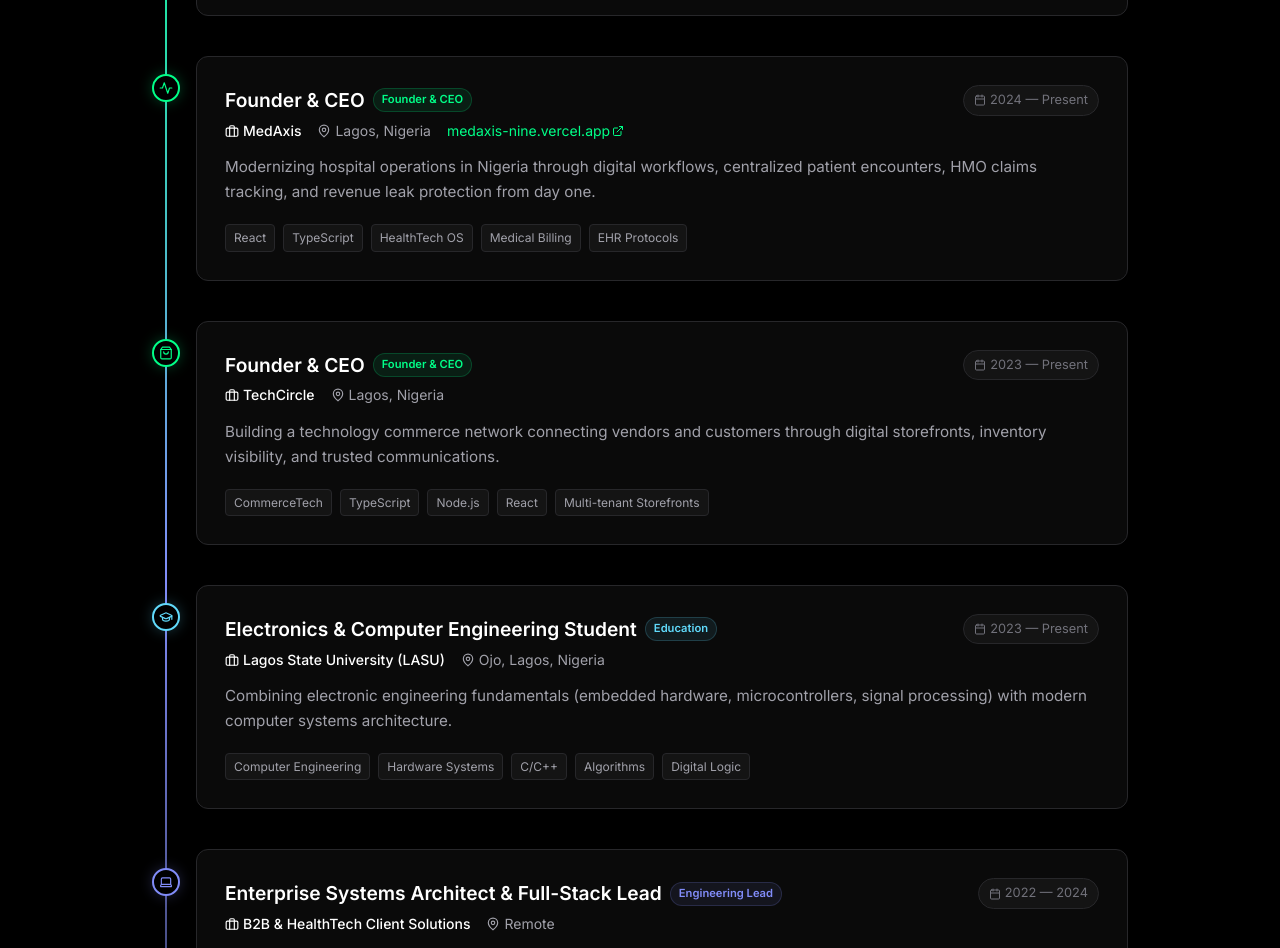
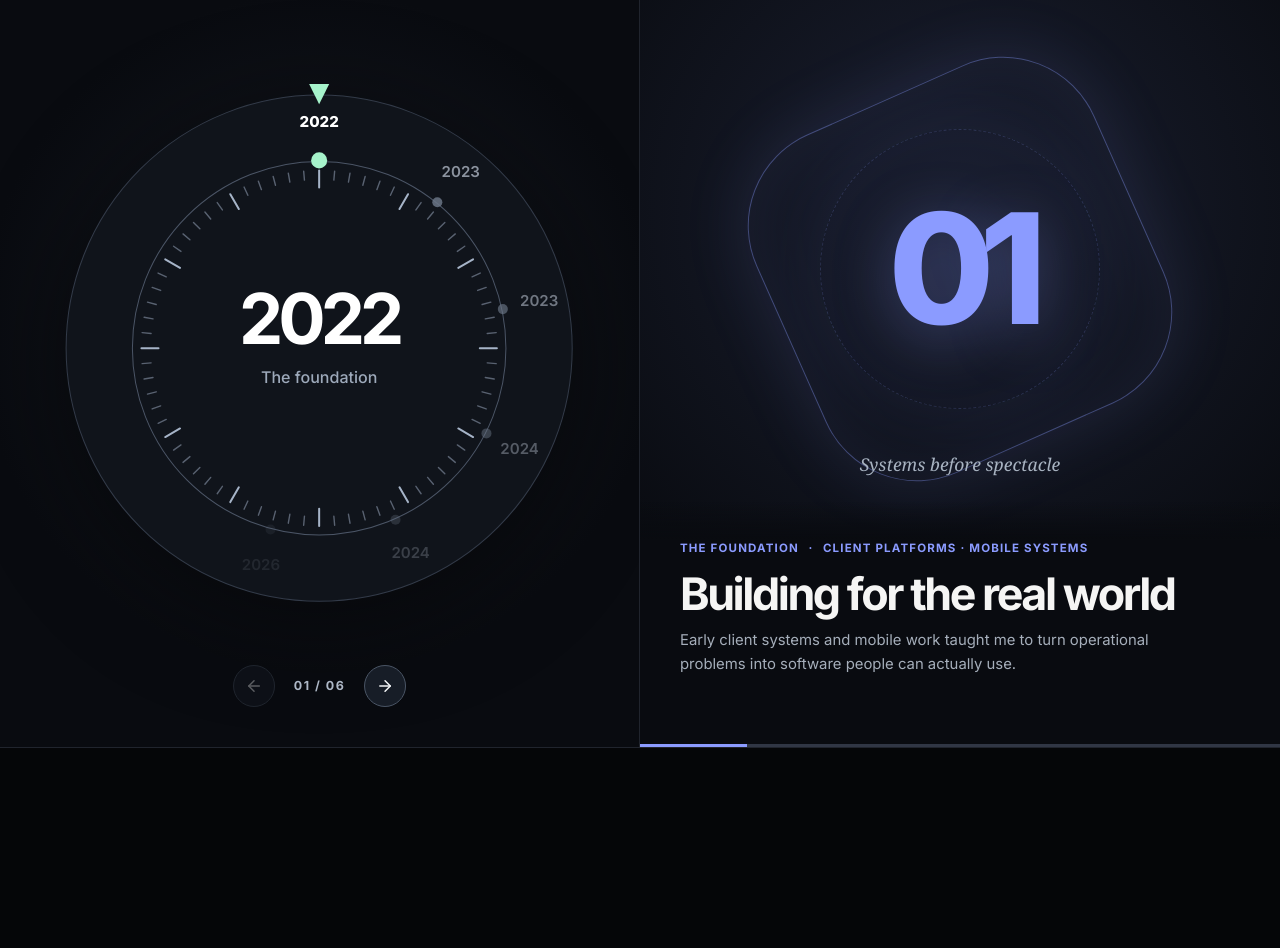
Before and after one commit to abdul-raham/portfolio, a React (Vite) app: page / in a window 1280 px wide. Shown: the part 3980-4928 px from the top of the page. Built offline with nearby package versions, Linux system fonts and the light colour scheme.

Commit message:
feat: replace career timeline with interactive chapter dial

```diff
--- a/src/App.tsx
+++ b/src/App.tsx
@@ -99,23 +99,7 @@
           <GithubContributions />
         </motion.section>
 
-        <motion.section
-          id="experience"
-          className="container"
-          style={{ paddingBottom: '6rem' }}
-          initial={{ opacity: 0, y: 30 }}
-          whileInView={{ opacity: 1, y: 0 }}
-          viewport={{ once: true, margin: '-50px' }}
-          transition={{ duration: 0.7, ease: [0.16, 1, 0.3, 1] }}
-        >
-          <div style={{ marginBottom: '2.5rem' }}>
-            <h2 className="section-title" style={{ marginBottom: '0.25rem' }}>Experience & Career Timeline</h2>
-            <p style={{ color: 'var(--text-secondary)', fontSize: '0.95rem' }}>
-              Scroll-assembling milestones representing client work, SaaS development, and private IP.
-            </p>
-          </div>
-          <ExperienceTimeline />
-        </motion.section>
+        <ExperienceTimeline />
       </main>
 
       <Footer />
--- a/src/components/ExperienceTimeline.tsx
+++ b/src/components/ExperienceTimeline.tsx
@@ -1,214 +1,68 @@
-import React from 'react'
-import { motion } from 'framer-motion'
-import { Briefcase, Calendar, MapPin, ExternalLink, GraduationCap, Building2, Activity, ShoppingBag, Laptop, Smartphone } from 'lucide-react'
-import { ReflectiveCard } from './ReflectiveCard'
+import { useCallback, useEffect, useRef, useState } from 'react'
+import { ArrowLeft, ArrowRight, ArrowUpRight } from 'lucide-react'
+import './experienceTimeline.css'
 
-const EXPERIENCES = [
-  {
-    id: 'doctech-global',
-    role: 'Co-Founder & Lead Engineer',
-    company: 'DocTech Global',
-    location: 'Lagos, Nigeria (Remote / Hybrid)',
-    date: '2024 — Present',
-    description: 'Leading technical execution and system architecture. Transforming complex operational challenges into high-performance software systems with a focus on exceptional UX.',
-    technologies: ['System Architecture', 'React', 'TypeScript', 'Node.js', 'PostgreSQL', 'B2B Platforms'],
-    badge: 'Co-Founder & Lead Engineer',
-    icon: Building2,
-    iconColor: '#00ff88'
-  },
-  {
-    id: 'medaxis-founder',
-    role: 'Founder & CEO',
-    company: 'MedAxis',
-    location: 'Lagos, Nigeria',
-    date: '2024 — Present',
-    link: 'https://medaxis-nine.vercel.app',
-    description: 'Modernizing hospital operations in Nigeria through digital workflows, centralized patient encounters, HMO claims tracking, and revenue leak protection from day one.',
-    technologies: ['React', 'TypeScript', 'HealthTech OS', 'Medical Billing', 'EHR Protocols'],
-    badge: 'Founder & CEO',
-    icon: Activity,
-    iconColor: '#00ff88'
-  },
-  {
-    id: 'techcircle-founder',
-    role: 'Founder & CEO',
-    company: 'TechCircle',
-    location: 'Lagos, Nigeria',
-    date: '2023 — Present',
-    description: 'Building a technology commerce network connecting vendors and customers through digital storefronts, inventory visibility, and trusted communications.',
-    technologies: ['CommerceTech', 'TypeScript', 'Node.js', 'React', 'Multi-tenant Storefronts'],
-    badge: 'Founder & CEO',
-    icon: ShoppingBag,
-    iconColor: '#00ff88'
-  },
-  {
-    id: 'lasu-degree',
-    role: 'Electronics & Computer Engineering Student',
-    company: 'Lagos State University (LASU)',
-    location: 'Ojo, Lagos, Nigeria',
-    date: '2023 — Present',
-    description: 'Combining electronic engineering fundamentals (embedded hardware, microcontrollers, signal processing) with modern computer systems architecture.',
-    technologies: ['Computer Engineering', 'Hardware Systems', 'C/C++', 'Algorithms', 'Digital Logic'],
-    badge: 'Education',
-    isEducation: true,
-    icon: GraduationCap,
-    iconColor: '#61dafb'
-  },
-  {
-    id: 'b2b-architect',
-    role: 'Enterprise Systems Architect & Full-Stack Lead',
-    company: 'B2B & HealthTech Client Solutions',
-    location: 'Remote',
-    date: '2022 — 2024',
-    description: 'Designed and deployed custom enterprise portals, AI document extraction pipelines, and spatial routing engines for client platforms across West Africa.',
-    technologies: ['React', 'Next.js', 'Python', 'FastAPI', 'Docker', 'WebSockets'],
-    badge: 'Engineering Lead',
-    icon: Laptop,
-    iconColor: '#818cf8'
-  },
-  {
-    id: 'mobile-spatial-lead',
-    role: 'Systems & Mobile Application Developer',
-    company: 'Rahlah Logistics & OptiConnect',
-    location: 'Remote',
-    date: '2022 — 2023',
-    description: 'Built cross-platform logistics trackers and real-time webhook payload transformation proxies published on Google Play Store.',
-    technologies: ['React Native', 'TypeScript', 'C++', 'Expo', 'SQLite', 'Google Play API'],
-    badge: 'Mobile Systems',
-    icon: Smartphone,
-    iconColor: '#f472b6'
-  }
+const chapters = [
+  { year: '2022', label: 'The foundation', title: 'Building for the real world', description: 'Early client systems and mobile work taught me to turn operational problems into software people can actually use.', detail: 'Client platforms · Mobile systems', accent: '#8b9bff', mark: '01', preview: 'Systems before spectacle' },
+  { year: '2023', label: 'A new direction', title: 'TechCircle takes shape', description: 'I started building a technology commerce network around storefronts, inventory, and stronger connections between vendors and customers.', detail: 'Commerce · Founder', accent: '#ffad78', mark: 'TC', preview: 'Commerce, connected' },
+  { year: '2023', label: 'Engineering in depth', title: 'Electronics meets software', description: 'At Lagos State University, I began pairing electronics and computer engineering with the software systems I was already shipping.', detail: 'LASU · Electronics & Computer Engineering', accent: '#74c8ed', mark: 'E/C', preview: 'Hardware thinking. Software craft.' },
+  { year: '2024', label: 'Company building', title: 'DocTech Global', description: 'As co-founder and lead engineer, I began shaping product architecture and technical delivery for complex business workflows.', detail: 'Co-founder · Lead engineer', accent: '#66e5ab', mark: 'DT', preview: 'Ideas into infrastructure', href: 'https://doctechglobal.com.ng/' },
+  { year: '2024', label: 'Healthcare systems', title: 'MedAxis', description: 'I founded MedAxis to bring patient encounters, billing, HMO claims, and hospital operations into one coherent workflow.', detail: 'Founder · HealthTech', accent: '#8dcbff', mark: 'M+', preview: 'Care runs better together', href: 'https://medaxis-nine.vercel.app' },
+  { year: '2026', label: 'Still in motion', title: 'The next systems', description: 'Today my work spans healthcare, commerce, AI, and enterprise tools. The through-line is making ambitious systems feel clear and useful.', detail: 'Product engineering · Lagos', accent: '#d2b6ff', mark: '∞', preview: 'Keep building what matters' },
 ]
 
+const clamp = (n: number, min: number, max: number) => Math.min(max, Math.max(min, n))
+const polar = (radius: number, degrees: number) => ({ x: 280 + Math.cos(degrees * Math.PI / 180) * radius, y: 280 + Math.sin(degrees * Math.PI / 180) * radius })
+
 export function ExperienceTimeline() {
+  const sectionRef = useRef<HTMLDivElement>(null)
+  const [active, setActive] = useState(0)
+  const last = chapters.length - 1
+  const syncScroll = useCallback(() => {
+    const section = sectionRef.current
+    if (!section) return
+    const travel = Math.max(section.offsetHeight - window.innerHeight, 1)
+    setActive(Math.round(clamp(-section.getBoundingClientRect().top / travel, 0, 1) * last))
+  }, [last])
+  useEffect(() => {
+    let frame = 0
+    const onScroll = () => { cancelAnimationFrame(frame); frame = requestAnimationFrame(syncScroll) }
+    syncScroll()
+    window.addEventListener('scroll', onScroll, { passive: true })
+    window.addEventListener('resize', onScroll)
+    return () => { cancelAnimationFrame(frame); window.removeEventListener('scroll', onScroll); window.removeEventListener('resize', onScroll) }
+  }, [syncScroll])
+  const goTo = (index: number) => {
+    const section = sectionRef.current
+    if (!section) return
+    const target = clamp(index, 0, last)
+    const top = window.scrollY + section.getBoundingClientRect().top
+    const travel = section.offsetHeight - window.innerHeight
+    window.scrollTo({ top: top + target / last * travel, behavior: window.matchMedia('(prefers-reduced-motion: reduce)').matches ? 'instant' : 'smooth' })
+    setActive(target)
+  }
+  const current = chapters[active]
   return (
-    <div style={{ position: 'relative', paddingLeft: '2.75rem' }}>
-      {/* Scroll-Assembling Connector Line */}
-      <motion.div
-        initial={{ height: 0 }}
-        whileInView={{ height: '100%' }}
-        viewport={{ once: true }}
-        transition={{ duration: 1.4, ease: [0.16, 1, 0.3, 1] }}
-        style={{
-          position: 'absolute',
-          top: '14px',
-          bottom: 0,
-          left: '13px',
-          width: '2px',
-          background: 'linear-gradient(to bottom, #00ff88, #818cf8, rgba(255,255,255,0.05))',
-          transformOrigin: 'top'
-        }}
-      />
-
-      {EXPERIENCES.map((exp, idx) => {
-        const IconComponent = exp.icon
-        return (
-          <motion.div
-            key={exp.id}
-            initial={{ opacity: 0, x: -30 }}
-            whileInView={{ opacity: 1, x: 0 }}
-            viewport={{ once: true, margin: '-40px' }}
-            transition={{ duration: 0.6, delay: idx * 0.12 }}
-            style={{ position: 'relative', marginBottom: '2.5rem' }}
-          >
-            {/* Assembling Node Circle with Custom Computer & Domain Icon */}
-            <motion.div
-              initial={{ scale: 0 }}
-              whileInView={{ scale: 1 }}
-              viewport={{ once: true }}
-              transition={{ duration: 0.4, delay: idx * 0.12 + 0.2 }}
-              style={{
-                position: 'absolute',
-                left: '-2.75rem',
-                top: '1.15rem',
-                transform: 'translateX(-50%)',
-                width: '28px',
-                height: '28px',
-                borderRadius: '50%',
-                background: 'var(--bg-primary)',
-                border: `2px solid ${exp.iconColor}`,
-                display: 'flex',
-                alignItems: 'center',
-                justifyContent: 'center',
-                boxShadow: `0 0 14px ${exp.iconColor}40`,
-                zIndex: 3
-              }}
-            >
-              <IconComponent size={14} style={{ color: exp.iconColor }} />
-            </motion.div>
-
-            <ReflectiveCard style={{ padding: '1.75rem' }}>
-              <div style={{ display: 'flex', justifyContent: 'space-between', alignItems: 'flex-start', flexWrap: 'wrap', gap: '1rem', marginBottom: '0.75rem' }}>
-                <div>
-                  <div style={{ display: 'flex', alignItems: 'center', gap: '0.5rem', flexWrap: 'wrap' }}>
-                    <h3 style={{ fontSize: '1.2rem', fontWeight: 600, color: 'var(--text-primary)' }}>
-                      {exp.role}
-                    </h3>
-                    <span style={{
-                      fontSize: '0.7rem',
-                      fontWeight: 600,
-                      padding: '2px 8px',
-                      borderRadius: '100px',
-                      background: `${exp.iconColor}15`,
-                      color: exp.iconColor,
-                      border: `1px solid ${exp.iconColor}30`
-                    }}>
-                      {exp.badge}
-                    </span>
-                  </div>
-
-                  <div style={{ display: 'flex', alignItems: 'center', gap: '1rem', color: 'var(--text-secondary)', fontSize: '0.875rem', marginTop: '4px', flexWrap: 'wrap' }}>
-                    <span style={{ display: 'flex', alignItems: 'center', gap: '4px', color: 'var(--text-primary)', fontWeight: 500 }}>
-                      <Briefcase size={14} /> {exp.company}
-                    </span>
-                    <span style={{ display: 'flex', alignItems: 'center', gap: '4px' }}>
-                      <MapPin size={14} /> {exp.location}
-                    </span>
-                    {exp.link && (
-                      <a href={exp.link} target="_blank" rel="noopener noreferrer" style={{ color: '#00ff88', textDecoration: 'none', display: 'inline-flex', alignItems: 'center', gap: '2px' }}>
-                        medaxis-nine.vercel.app <ExternalLink size={12} />
-                      </a>
-                    )}
-                  </div>
-                </div>
-
-                <span style={{
-                  fontSize: '0.8rem',
-                  color: 'var(--text-tertiary)',
-                  padding: '4px 10px',
-                  borderRadius: '100px',
-                  background: 'rgba(255,255,255,0.04)',
-                  border: '1px solid var(--border-color)',
-                  display: 'flex',
-                  alignItems: 'center',
-                  gap: '4px'
-                }}>
-                  <Calendar size={12} /> {exp.date}
-                </span>
-              </div>
-
-              <p style={{ color: 'var(--text-secondary)', fontSize: '0.95rem', lineHeight: 1.65, marginBottom: '1.25rem' }}>
-                {exp.description}
-              </p>
-
-              <div style={{ display: 'flex', gap: '0.5rem', flexWrap: 'wrap' }}>
-                {exp.technologies.map(tech => (
-                  <span key={tech} style={{
-                    fontSize: '0.75rem',
-                    padding: '3px 8px',
-                    borderRadius: '4px',
-                    background: 'var(--bg-tertiary)',
-                    color: 'var(--text-secondary)',
-                    border: '1px solid var(--border-color)'
-                  }}>
-                    {tech}
-                  </span>
-                ))}
-              </div>
-            </ReflectiveCard>
-          </motion.div>
-        )
-      })}
-    </div>
+    <section id="experience" className="career-story" aria-label="Career journey">
+      <div className="career-intro container"><span className="career-kicker">A journey in systems</span><h2>Every chapter changed<br /><em>what I could build.</em></h2><p>Turn the dial or scroll through the moments behind the work.</p></div>
+      <div ref={sectionRef} className="career-scroll-space"><div className="career-stage">
+        <div className="career-dial-side">
+          <span className="career-side-label">The journey / 2022 — now</span>
+          <svg className="career-dial" viewBox="0 0 560 560" role="img" aria-label={`Career dial at ${current.year}: ${current.title}`}>
+            <circle className="career-dial-plate" cx="280" cy="280" r="252" /><circle className="career-dial-ring" cx="280" cy="280" r="186" />
+            {Array.from({ length: 72 }, (_, index) => { const angle = index * 5; const start = polar(177, angle); const end = polar(index % 6 === 0 ? 160 : 168, angle); return <line key={index} className={index % 6 === 0 ? 'career-tick major' : 'career-tick'} x1={start.x} y1={start.y} x2={end.x} y2={end.y} /> })}
+            {chapters.map((chapter, index) => { const angle = -90 + (index - active) * 39; const dot = polar(187, angle); const label = polar(224, angle); return <g key={index} className={`career-year ${index === active ? 'active' : ''}`} style={{ opacity: clamp(1 - Math.abs(index - active) * .18, .12, 1) }}><circle cx={dot.x} cy={dot.y} r={index === active ? 8 : 5} /><text x={label.x} y={label.y} textAnchor="middle" dominantBaseline="middle">{chapter.year}</text></g> })}
+            <path className="career-pointer" d="M270 17 L290 17 L280 37 Z" /><text className="career-center-year" x="280" y="276" textAnchor="middle">{current.year}</text><text className="career-center-label" x="280" y="315" textAnchor="middle">{current.label}</text>
+          </svg>
+          <div className="career-controls"><button type="button" onClick={() => goTo(active - 1)} disabled={active === 0} aria-label="Previous chapter"><ArrowLeft size={18} /></button><span>{String(active + 1).padStart(2, '0')} / {String(chapters.length).padStart(2, '0')}</span><button type="button" onClick={() => goTo(active + 1)} disabled={active === last} aria-label="Next chapter"><ArrowRight size={18} /></button></div>
+        </div>
+        <div className="career-preview-side" style={{ '--chapter-accent': current.accent } as React.CSSProperties}>
+          <div className="career-preview-top"><span>SELECTED CHAPTER</span><span>ABDULRAHMAN BAKARE / ARCHIVE</span></div>
+          <div className="career-art" key={active}><div className="career-art-orbit orbit-one" /><div className="career-art-orbit orbit-two" /><span className="career-art-mark">{current.mark}</span><span className="career-art-caption">{current.preview}</span></div>
+          <article className="career-chapter" key={`chapter-${active}`} aria-live="polite"><span className="career-chapter-meta">{current.label} <span>·</span> {current.detail}</span><h3>{current.title}</h3><p>{current.description}</p>{current.href && <a href={current.href} target="_blank" rel="noopener noreferrer">Explore the work <ArrowUpRight size={16} /></a>}</article>
+          <div className="career-progress" aria-hidden="true"><span style={{ width: `${(active + 1) / chapters.length * 100}%` }} /></div>
+        </div>
+      </div></div>
+    </section>
   )
 }
--- /dev/null
+++ b/src/components/experienceTimeline.css
@@ -0,0 +1,47 @@
+.career-story { position: relative; background: #050608; color: #f5f5f4; }
+.career-intro { padding-top: 7rem; padding-bottom: 5rem; }
+.career-kicker { display: block; margin-bottom: 1.25rem; color: #94a2b7; font-size: .75rem; font-weight: 700; letter-spacing: .18em; text-transform: uppercase; }
+.career-intro h2 { max-width: 900px; font-size: clamp(3rem, 7vw, 6.75rem); line-height: .98; letter-spacing: -.07em; font-weight: 700; }
+.career-intro h2 em { color: #a6b4cb; font-weight: 400; font-family: Georgia, serif; }
+.career-intro p { margin-top: 1.7rem; color: #929aa8; font-size: 1rem; }
+.career-scroll-space { position: relative; height: 550vh; }
+.career-stage { position: sticky; top: 0; height: 100vh; min-height: 620px; display: grid; grid-template-columns: 1fr 1fr; overflow: hidden; border-top: 1px solid #20242d; border-bottom: 1px solid #20242d; }
+.career-dial-side, .career-preview-side { position: relative; min-width: 0; overflow: hidden; }
+.career-dial-side { display: grid; place-items: center; border-right: 1px solid #20242d; background: radial-gradient(circle at 50% 48%, #181c25, #090b10 65%); }
+.career-side-label { position: absolute; top: 2.2rem; left: 2.5rem; color: #8590a0; font-size: .72rem; letter-spacing: .14em; text-transform: uppercase; }
+.career-dial { width: min(88%, 570px); max-height: 74vh; overflow: visible; filter: drop-shadow(0 20px 48px #0008); }
+.career-dial-plate { fill: #10141b; stroke: #333b49; stroke-width: 1; }
+.career-dial-ring { fill: none; stroke: #4b5566; stroke-width: 1; }
+.career-tick { stroke: #596271; stroke-width: 1.4; stroke-linecap: round; }
+.career-tick.major { stroke: #a6b4c8; stroke-width: 2; }
+.career-year { transition: opacity .35s ease; }
+.career-year circle { fill: #6d7889; }
+.career-year text { fill: #a7afbc; font: 600 15px Inter, sans-serif; }
+.career-year.active circle, .career-pointer { fill: #a6f3cb; }
+.career-year.active text { fill: #fff; font-weight: 800; }
+.career-center-year { fill: #fff; font: 700 70px Inter, sans-serif; letter-spacing: -.07em; }
+.career-center-label { fill: #9da9ba; font: 500 16px Inter, sans-serif; }
+.career-controls { position: absolute; bottom: 2.5rem; left: 50%; transform: translateX(-50%); display: flex; align-items: center; gap: 1.2rem; color: #aeb8c7; font-size: .78rem; font-weight: 700; letter-spacing: .12em; white-space: nowrap; }
+.career-controls button { width: 42px; height: 42px; display: grid; place-items: center; border-radius: 50%; border: 1px solid #4a5565; background: #171d27; color: #f4f5f7; cursor: pointer; transition: background .2s, transform .2s; }
+.career-controls button:hover:not(:disabled) { background: #354253; transform: translateY(-2px); }
+.career-controls button:disabled { opacity: .35; cursor: default; }
+.career-controls button:focus-visible, .career-chapter a:focus-visible { outline: 2px solid #a6f3cb; outline-offset: 4px; }
+.career-preview-side { display: flex; flex-direction: column; background: radial-gradient(circle at 50% 33%, color-mix(in srgb, var(--chapter-accent) 13%, #0a0d13), #090b10 75%); transition: background .4s; }
+.career-preview-top { display: flex; justify-content: space-between; gap: 1rem; padding: 2.2rem 2.5rem; color: #8d98aa; font-size: .66rem; font-weight: 700; letter-spacing: .12em; }
+.career-art { position: relative; flex: 1; min-height: 170px; display: grid; place-items: center; animation: career-enter .55s ease both; }
+.career-art-orbit { position: absolute; width: min(45vw, 370px); aspect-ratio: 1; border: 1px solid color-mix(in srgb, var(--chapter-accent) 40%, transparent); border-radius: 27%; transform: rotate(-24deg); box-shadow: 0 0 70px color-mix(in srgb, var(--chapter-accent) 12%, transparent), inset 0 0 70px color-mix(in srgb, var(--chapter-accent) 7%, transparent); }
+.career-art-orbit.orbit-two { width: min(35vw, 280px); border-radius: 50%; transform: rotate(22deg); border-style: dashed; opacity: .5; }
+.career-art-mark { position: relative; z-index: 1; color: var(--chapter-accent); font-size: clamp(5rem, 12vw, 11rem); line-height: 1; font-weight: 800; letter-spacing: -.1em; text-shadow: 0 12px 60px color-mix(in srgb, var(--chapter-accent) 35%, transparent); }
+.career-art-caption { position: absolute; bottom: 1.6rem; color: #a8b3c1; font: italic 1.1rem Georgia, serif; }
+.career-chapter { position: relative; z-index: 2; padding: 2rem 2.5rem 3rem; min-height: 245px; background: linear-gradient(180deg, transparent, #090b10 15%); animation: career-enter .5s ease both; }
+.career-chapter-meta { color: var(--chapter-accent); font-size: .72rem; font-weight: 700; letter-spacing: .1em; text-transform: uppercase; }
+.career-chapter-meta span { padding: 0 .35rem; }
+.career-chapter h3 { margin: .7rem 0; font-size: clamp(2rem, 3.5vw, 3.6rem); line-height: 1.05; letter-spacing: -.055em; }
+.career-chapter p { max-width: 54ch; color: #a5aeba; font-size: .93rem; line-height: 1.6; }
+.career-chapter a { display: inline-flex; align-items: center; gap: .35rem; margin-top: .9rem; color: var(--chapter-accent); text-decoration: none; font-size: .85rem; font-weight: 700; }
+.career-progress { position: absolute; z-index: 3; bottom: 0; width: 100%; height: 3px; background: #303644; }
+.career-progress span { display: block; height: 100%; background: var(--chapter-accent); transition: width .4s; }
+@keyframes career-enter { from { opacity: 0; transform: translateY(14px); } to { opacity: 1; transform: translateY(0); } }
+@media (max-width: 800px) { .career-intro { padding-top: 5rem; padding-bottom: 3rem; } .career-stage { grid-template-columns: 1fr; grid-template-rows: 43% 57%; min-height: 650px; } .career-dial-side { border-right: 0; border-bottom: 1px solid #20242d; } .career-dial { width: min(65vw, 300px); max-height: 35vh; } .career-side-label { top: 1rem; left: 1.2rem; } .career-controls { bottom: .6rem; } .career-controls button { width: 34px; height: 34px; } .career-preview-top { padding: 1rem 1.2rem; } .career-art-orbit { width: 190px; } .career-art-orbit.orbit-two { width: 145px; } .career-art-mark { font-size: 5.5rem; } .career-art-caption { bottom: .3rem; font-size: .9rem; } .career-chapter { min-height: 190px; padding: 1rem 1.2rem 1.5rem; } .career-chapter h3 { font-size: 2rem; } .career-chapter p { font-size: .8rem; line-height: 1.45; } }
+@media (max-width: 480px) { .career-stage { grid-template-rows: 40% 60%; } .career-preview-top span:last-child { display: none; } .career-dial { width: min(65vw, 250px); } .career-center-year { font-size: 62px; } .career-year text { font-size: 13px; } .career-art { min-height: 115px; } .career-art-mark { font-size: 4.5rem; } .career-art-orbit { width: 135px; } .career-art-orbit.orbit-two { width: 100px; } .career-art-caption { display: none; } .career-chapter { min-height: 220px; } }
+@media (prefers-reduced-motion: reduce) { .career-art, .career-chapter { animation: none; } .career-year, .career-progress span, .career-controls button { transition: none; } }
```
